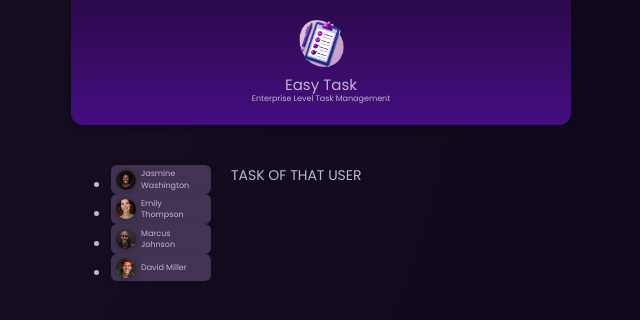
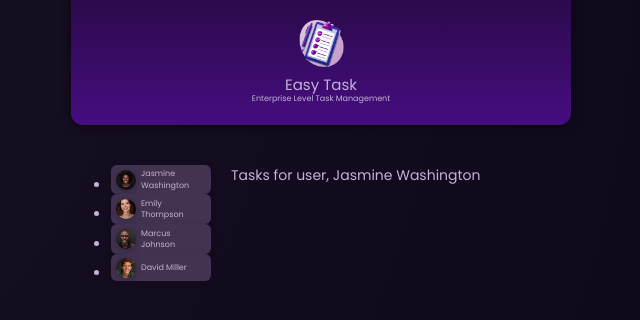
Before and after one commit to esujit/my-first-angular-app, an Angular app: page / in a window 1280 px wide. Shown: the top 320 px of the page, without its empty margins (319-959 px from the left). Built offline with nearby package versions, Linux system fonts and the light colour scheme.

Commit message:
Add tasks component

```diff
--- a/src/app/app.component.html
+++ b/src/app/app.component.html
@@ -31,5 +31,5 @@
     </li>
   </ul>
 
-  TASK OF THAT USER
+  <app-tasks [name]="selectedUser.name"/>
 </main>
--- a/src/app/app.component.ts
+++ b/src/app/app.component.ts
@@ -2,11 +2,12 @@
 import { HeaderComponent} from "./header/header.component";
 import {UserComponent} from "./user/user.component";
 import {DUMMY_USERS} from "./dummy-users";
+import {TasksComponent} from "./tasks/tasks.component";
 
 @Component({
   selector: 'app-root',
   standalone: true,
-  imports: [HeaderComponent, UserComponent],
+  imports: [HeaderComponent, UserComponent, TasksComponent],
   templateUrl: './app.component.html',
   styleUrls: ['./app.component.css']
 })
@@ -14,7 +15,12 @@
   users = DUMMY_USERS;
   title = 'my-first-app';
 
+  selectedUserId = 'u1';
+
+  get selectedUser() {
+    return this.users.find((user) => user.id === this.selectedUserId)!;
+  }
   onSelectUser(id: string) {
-    console.log('Clicked user ID ', id)
+    this.selectedUserId = id;
   }
 }
--- /dev/null
+++ b/src/app/tasks/tasks.component.html
@@ -0,0 +1 @@
+<p>Tasks for user, {{ name }}</p>
```
Also changed, not shown: src/app/app.module.ts (+6 -1 lines), src/app/tasks/tasks.component.ts (added, +13 -0 lines), src/app/tasks/tasks.component.css (added).
